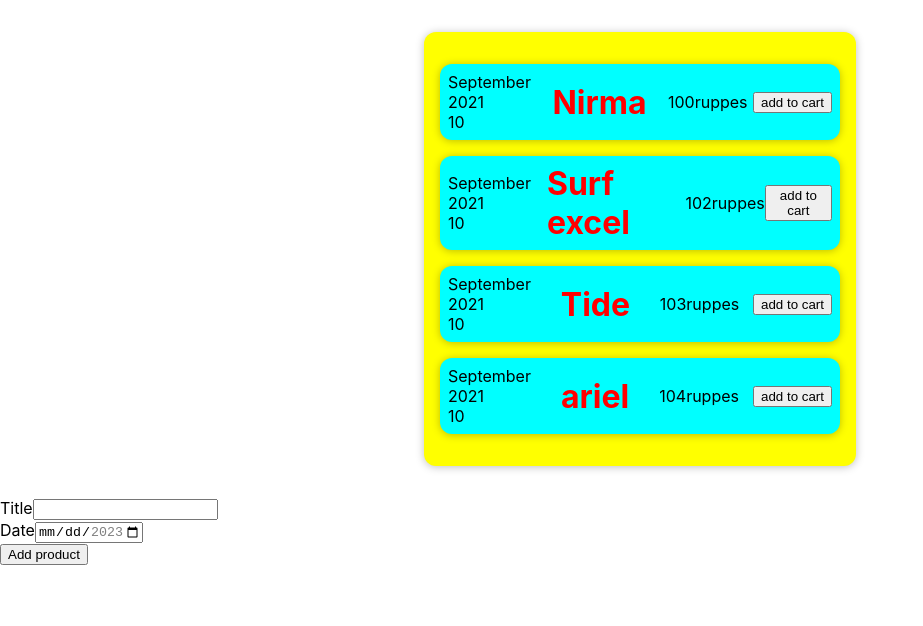
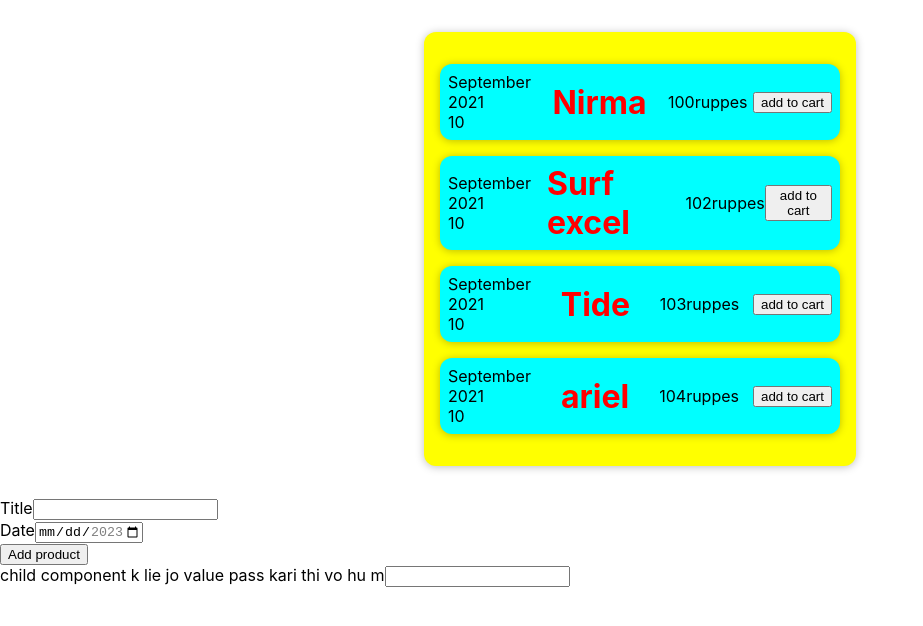
Before and after one commit to Akshat-Kumar-work/React-Learning, a React (Create React App) app: page / in a window 1280 px wide. Shown: the top 626 px of the page, without its empty margins (0-923 px from the left). Built offline with nearby package versions, Linux system fonts and the light colour scheme.

Commit message:
commiting on 18 march 23

```diff
--- a/src/App.js
+++ b/src/App.js
@@ -1,8 +1,9 @@
-//  import ItemDate from './components/ItemDate.js';
-//  import Item from './components/Item.js';
+ //import ItemDate from './components/ItemDate.js';
+ //  import Item from './components/Item.js';
 // import Card from './components/Card.js';
 import Products from "./components/Products";
 import NewProduct from "./components/NewProduct";
+import Parent from "./components/Parent";
 
 function App() {
 
@@ -93,6 +94,9 @@
     {/* humne ek function pass kardia prop k andar */}
     <NewProduct printProduct={printProductData} ></NewProduct>
 
+
+
+      <Parent></Parent>
     </div>
 
 
--- /dev/null
+++ b/src/components/Child.js
@@ -0,0 +1,37 @@
+import { useState } from "react";
+
+function Child(props){
+
+
+        console.log("value from parent to child is rendered ");
+
+        // name variable hai jo update karna hai , jiski value startig m " " empty hai  aur setName function ko pass kia hai jo update krega value
+        const [name,setName] = useState("");
+
+        // handlechange function setName function ko call karta hai
+        function handleChange (event){
+            //setName update karta hai value event jis element par lga hai uski
+            setName(event.target.value);
+        }
+
+return(
+
+    <div>
+
+            {/* jo value parent sy ayi hai vo value return kar rhee hai  */}
+            {props.passingtochild}
+
+
+            <input type="text" value={name} onChange={handleChange} />
+
+
+
+    </div>
+
+
+
+
+);
+}
+
+export default Child;
--- a/src/components/NewProduct.js
+++ b/src/components/NewProduct.js
@@ -1,19 +1,19 @@
 import './NewProduct.css';
 import ProductForm from './ProductForm';
-function NewProduct(prop){
+function NewProduct(){
 
     function saveProduct(){
         console.log("i am inside new product");
-        console.log(product);
+
 
         //calling parent function
-        prop.printProduct(product)
+       // prop.printProduct(product)
     }
 return(<div className='new-product'>
  {/* putting form into NewProduct */}
-    <ProductForm onsaveProduct={saveProduct}></ProductForm>
+    <ProductForm ></ProductForm>
 
-</div>)
+</div> )
 }
 
 export default NewProduct;
--- /dev/null
+++ b/src/components/Parent.js
@@ -0,0 +1,26 @@
+import Child from "./Child";
+
+const Parent = ()=>{
+
+    const getData = () =>{
+
+    };
+
+
+    return(
+
+        <div>
+
+        {/* passing value from parent component to child component using props */}
+        <Child passingtochild={"child component k lie jo value pass kari thi vo hu m"}
+        onChange={getData} ></Child>
+
+
+
+        </div>
+
+
+    );
+}
+
+export default Parent;
--- a/src/components/ProductForm.js
+++ b/src/components/ProductForm.js
@@ -33,6 +33,7 @@
         setDate('')
     }
     return(
+
        <form onSubmit={submitHandler}>
 
 
--- a/src/components/item.js
+++ b/src/components/item.js
@@ -2,6 +2,7 @@
 const Item = (props)=>{
 
     const name= props.name;
+
     return (
      <div> <p className="nirma">{name}</p>
      {props.children} </div>);
```
